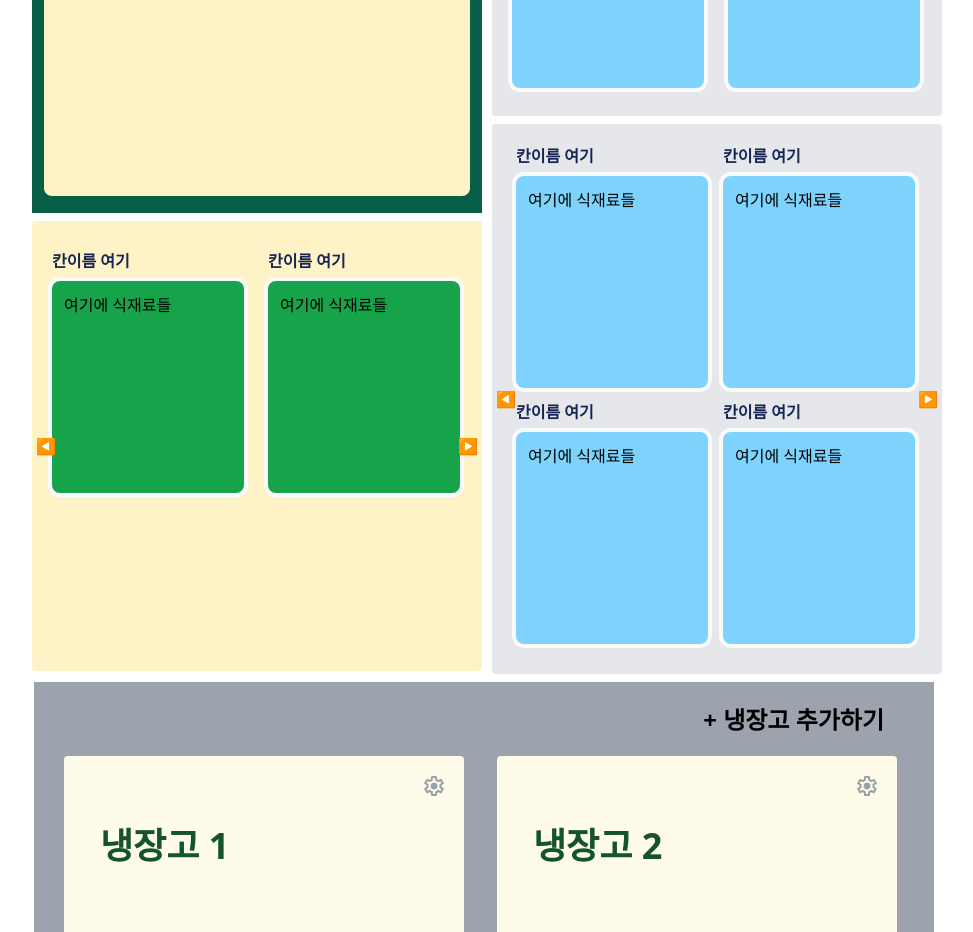
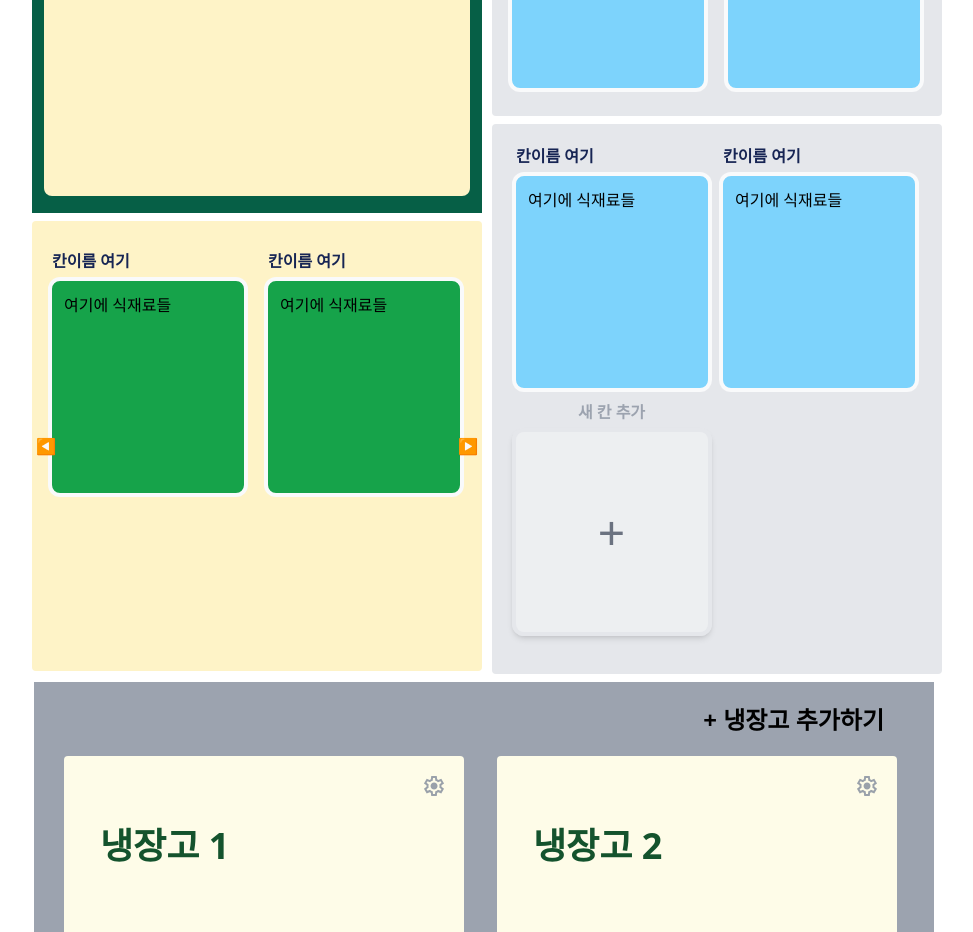
Before and after one commit to DevPeng1127/recipick_alone, a React (Vite) app in the folder untitled/footer/: page / in a window 1280 px wide. Shown: the part 1080-2012 px from the top of the page, without its empty margins (156-1129 px from the left). Built offline with nearby package versions, Linux system fonts and the light colour scheme.

Commit message:
20250920 [noDapilzido]

```diff
--- a/untitled/footer/src/components/features/FridgeButtons.tsx
+++ b/untitled/footer/src/components/features/FridgeButtons.tsx
@@ -1,18 +1,3 @@
-export const BoxOrBarBtnBlue = () => {
-    return (
-        <>
-            <button className="bg-blue-500 hover:bg-blue-400 text-xl text-blue-950 font-extrabold p-1.5 px-3 rounded-lg">BOX/BAR</button>
-        </>
-    );
-}
-export const BoxOrBarBtnGreen = () => {
-    return (
-        <>
-            <button className="bg-emerald-400 hover:bg-emerald-300 text-xl text-blue-950 font-extrabold p-1.5 px-3 rounded-lg">BOX/BAR</button>
-        </>
-    );
-}
-
 export const SettingsIcon = () => {
     return (
         <svg xmlns="http://www.w3.org/2000/svg" height="24px" viewBox="0 -960 960 960" width="24px" fill="#9AA1AA"><path d="m370-80-16-128q-13-5-24.5-12T307-235l-119 50L78-375l103-78q-1-7-1-13.5v-27q0-6.5 1-13.5L78-585l110-190 119 50q11-8 23-15t24-12l16-128h220l16 128q13 5 24.5 12t22.5 15l119-50 110 190-103 78q1 7 1 13.5v27q0 6.5-2 13.5l103 78-110 190-118-50q-11 8-23 15t-24 12L590-80H370Zm70-80h79l14-106q31-8 57.5-23.5T639-327l99 41 39-68-86-65q5-14 7-29.5t2-31.5q0-16-2-31.5t-7-29.5l86-65-39-68-99 42q-22-23-48.5-38.5T533-694l-13-106h-79l-14 106q-31 8-57.5 23.5T321-633l-99-41-39 68 86 64q-5 15-7 30t-2 32q0 16 2 31t7 30l-86 65 39 68 99-42q22 23 48.5 38.5T427-266l13 106Zm42-180q58 0 99-41t41-99q0-58-41-99t-99-41q-59 0-99.5 41T342-480q0 58 40.5 99t99.5 41Zm-2-140Z"/></svg>
--- a/untitled/footer/src/components/features/FridgeDetails/FridgeRefrigerator.tsx
+++ b/untitled/footer/src/components/features/FridgeDetails/FridgeRefrigerator.tsx
@@ -1,21 +1,30 @@
 import { useRef } from "react";
-import { StorageBoxBlue } from "./StorageBox.tsx";
+import { StorageBoxAddButton } from "./StorageBox.tsx";
+import { StorageBoxBlue } from "./StorageBox";
+import { useBoxStore } from "../FridgeStores/boxStore.tsx";
 
 const FridgeRefrigerator = () => {
     const carouselRef = useRef<HTMLDivElement>(null);
+    const { boxes, addBox } = useBoxStore();
 
-    // 예시: 자식 요소 배열
-    const items = [1, 2, 3, 4, 5, 6, 7, 8, 9, 10, 11]; // 7개로 늘림 (2x2 그리드가 2페이지)
+    // 2×2 그리드 단위로 그룹화
+    const itemGroups: typeof boxes[] = [];
+    for (let i = 0; i < boxes.length; i += 4) {
+        itemGroups.push(boxes.slice(i, i + 4));
+    }
 
-    // 아이템들을 2x2 그리드 단위로 그룹화
-    const itemGroups = [];
-    for (let i = 0; i < items.length; i += 4) {
-        itemGroups.push(items.slice(i, i + 4));
+    // 마지막 그룹에 항상 "추가 버튼" 삽입
+    if (itemGroups.length === 0 || itemGroups[itemGroups.length - 1].length < 4) {
+        itemGroups[itemGroups.length - 1] = [
+            ...(itemGroups[itemGroups.length - 1] || []),
+            { id: "add", color: "blue", name: "새 칸 추가" },
+        ];
+    } else {
+        itemGroups.push([{ id: "add", color: "blue", name: "새 칸 추가" }]);
     }
 
     const scrollLeft = () => {
         if (carouselRef.current) {
-            // 한 그리드 전체 너비만큼 스크롤 (그리드 너비 + gap)
             carouselRef.current.scrollBy({ left: -445, behavior: "smooth" });
         }
     };
@@ -38,16 +47,31 @@ const FridgeRefrigerator = () => {
                 </button>
             )}
 
-            {/* 캐러셀 영역 */}
+            {/* 캐러셀 */}
             <div
                 ref={carouselRef}
                 className="carousel h-[520px] md:w-[420px] bg-gray-200 flex flex-nowrap rounded overflow-x-auto scroll-smooth scrollbar-hide gap-4"
             >
                 {itemGroups.map((group, groupIdx) => (
-                    <div key={groupIdx} className="flex-shrink-0 grid grid-cols-2 h-[420px] w-[430px] px-2">
-                        {group.map((_, idx) => (
-                            <div className={"py-2 px-1"}>
-                                <StorageBoxBlue key={`${groupIdx}-${idx}`} />
+                    <div
+                        key={groupIdx}
+                        className="flex-shrink-0 grid grid-cols-2 h-[420px] w-[430px] px-2"
+                    >
+                        {group.map((box) => (
+                            <div key={box.id} className="py-2 px-1">
+                                {box.id === "add" ? (
+                                    <StorageBoxAddButton
+                                        onClick={() =>
+                                            addBox({
+                                                id: Date.now().toString(),
+                                                color: "blue", // FridgeRefrigerator에서는 항상 blue
+                                                name: `새 칸 ${boxes.length + 1}`,
+                                            })
+                                        }
+                                    />
+                                ) : (
+                                    <StorageBoxBlue />
+                                )}
                             </div>
                         ))}
                     </div>
--- a/untitled/footer/src/components/features/FridgeDetails/StorageBox.tsx
+++ b/untitled/footer/src/components/features/FridgeDetails/StorageBox.tsx
@@ -1,3 +1,5 @@
+import React from "react";
+
 export const StorageBoxGreen = () => {
     return (
         <div className={"storage_box_wrap max-w-52 h-60"}>
@@ -23,3 +25,31 @@ export const StorageBoxBlue = () => {
         </div>
     );
 }
+
+
+interface StorageBoxAddButtonProps {
+    onClick?: () => void;
+}
+
+export const StorageBoxAddButton: React.FC<StorageBoxAddButtonProps> = ({ onClick }) => {
+    return (
+        <div
+            onClick={onClick}
+            className="storage_box_wrap max-w-52 h-60 flex flex-col items-center cursor-pointer
+                 hover:scale-105 transition-transform duration-200"
+        >
+            <div className="compartment_name">
+        <span className="text-base font-bold text-gray-400 p-1 inline-block">
+          새 칸 추가
+        </span>
+            </div>
+            <div
+                className="storage_box w-[200px] h-[220px] bg-white bg-opacity-30 border-gray-200 border-4
+                   rounded-xl p-3 flex items-center justify-center shadow-md hover:shadow-lg
+                   transition-shadow duration-200"
+            >
+                <span className="text-5xl text-gray-500">+</span>
+            </div>
+        </div>
+    );
+};
--- a/untitled/footer/src/components/features/FridgeList/FridgeObject.tsx
+++ b/untitled/footer/src/components/features/FridgeList/FridgeObject.tsx
@@ -1,5 +1,5 @@
 import { FavoritesIcon, SettingsIcon } from "../FridgeButtons.tsx";
-import { useFridgeStore } from "../FridgeStores/fridgeStore.tsx";
+import {useFavoriteStore} from "../FridgeStores/fridgeStore.tsx";
 
 interface FridgeObjectProps {
     fridgeId: string;
@@ -7,7 +7,7 @@ interface FridgeObjectProps {
 }
 
 const FridgeObject = ({ fridgeId, fridgeName = "냉장고 이름" }: FridgeObjectProps) => {
-    const { favorites, toggleFavorite } = useFridgeStore();
+    const { favorites, toggleFavorite } = useFavoriteStore();
 
     const isFav = favorites[fridgeId] || false;
 
--- /dev/null
+++ b/untitled/footer/src/components/features/FridgeStores/boxStore.tsx
@@ -0,0 +1,23 @@
+import { create } from "zustand";
+
+interface StorageBox {
+    id: string;
+    color: "blue" | "green"; // 확장성 고려 (FridgeRefrigerator에서는 blue만 사용)
+    name: string;
+}
+
+interface BoxStore {
+    boxes: StorageBox[];
+    addBox: (box: StorageBox) => void;
+}
+
+export const useBoxStore = create<BoxStore>((set) => ({
+    boxes: [
+        { id: "1", color: "blue", name: "칸1" },
+        { id: "2", color: "blue", name: "칸2" },
+    ],
+    addBox: (box) =>
+        set((state) => ({
+            boxes: [...state.boxes, box],
+        })),
+}));
--- a/untitled/footer/src/components/features/FridgeStores/fridgeStore.tsx
+++ b/untitled/footer/src/components/features/FridgeStores/fridgeStore.tsx
@@ -1,3 +1,20 @@
+import { create } from "zustand";
+
+interface FavoriteStore {
+    favorites: Record<string, boolean>; // fridgeId별 즐겨찾기 상태
+    toggleFavorite: (id: string) => void;
+}
+
+export const useFavoriteStore = create<FavoriteStore>((set) => ({
+    favorites: {},
+    toggleFavorite: (id: string) =>
+        set((state) => ({
+            favorites: { ...state.favorites, [id]: !state.favorites[id] },
+        })),
+}));
+
+
+/*
 // src/store/fridgeStore.ts
 import { create } from "zustand";
 
@@ -12,4 +29,27 @@ export const useFridgeStore = create<FridgeStore>((set) => ({
         set((state) => ({
             favorites: { ...state.favorites, [id]: !state.favorites[id] },
         })),
+
 }));
+
+interface StorageBox {
+    id: string;
+    color: "blue" | "green";
+    name: string;
+}
+
+interface FridgeState {
+    boxes: StorageBox[];
+    addBox: (box: StorageBox) => void;
+}
+
+export const useFridgeStore = create<FridgeState>((set) => ({
+    boxes: [
+        { id: "1", color: "blue", name: "칸1" },
+        { id: "2", color: "green", name: "칸2" },
+    ],
+    addBox: (box) =>
+        set((state) => ({
+            boxes: [...state.boxes, box],
+        })),
+}));*/
```
